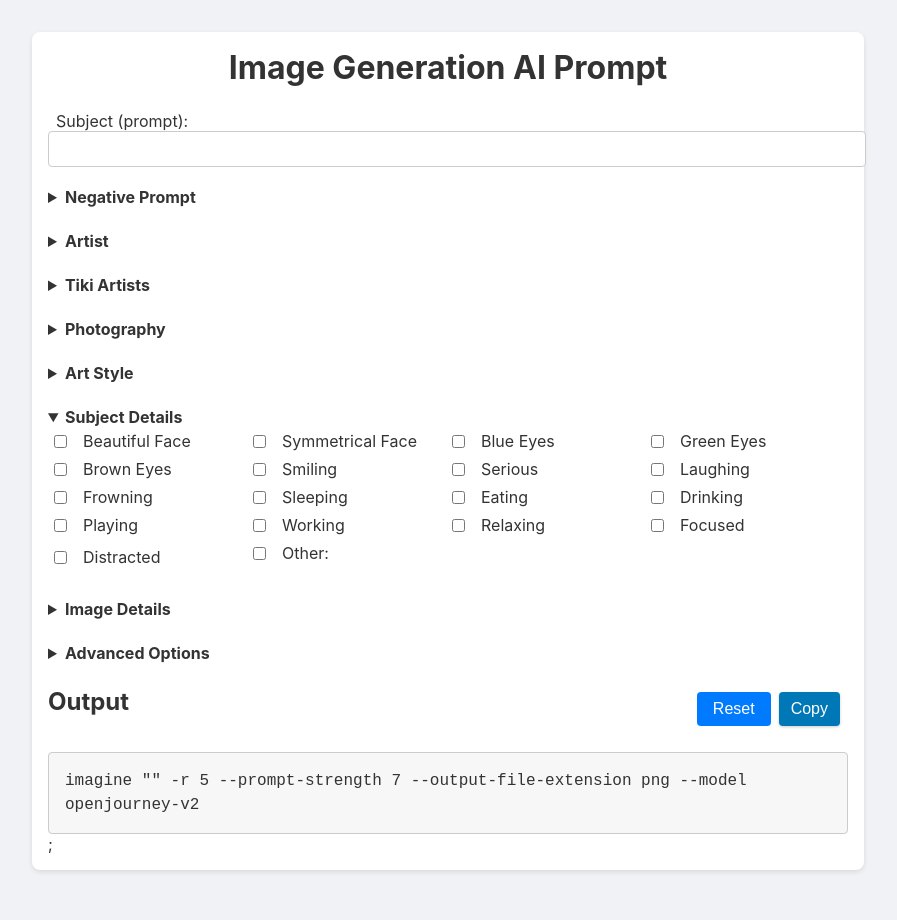
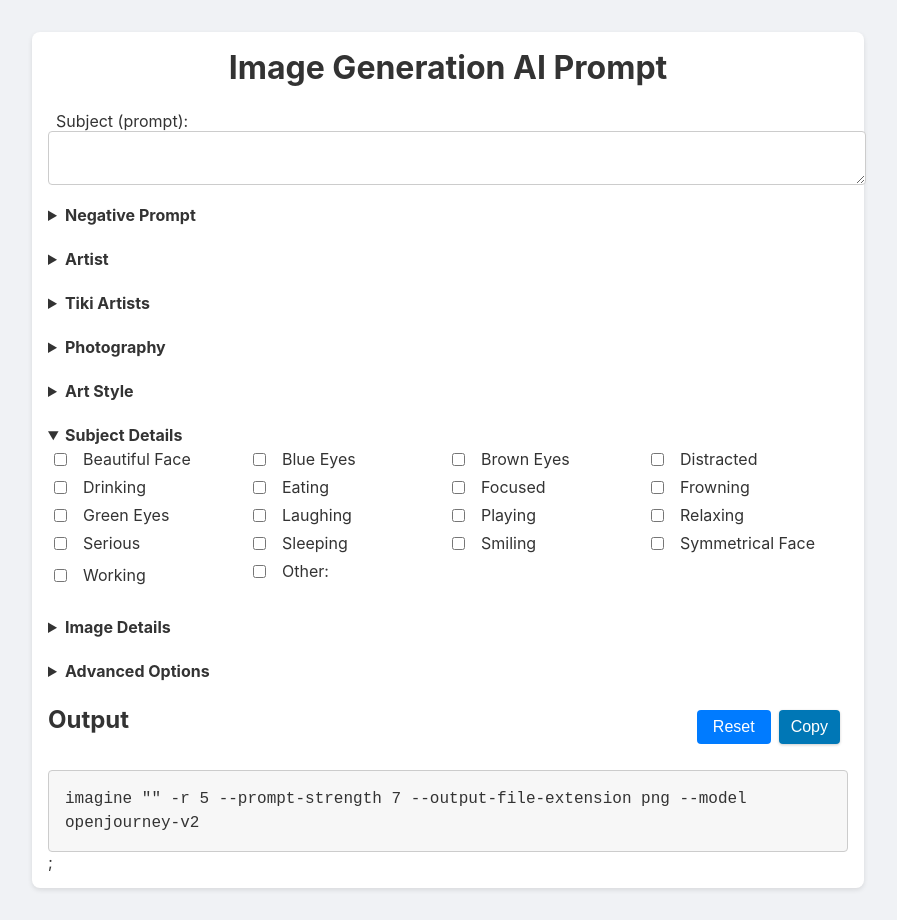
Before and after one commit to TheSteveK/ImagAIne-commandline-prompt-generator, a React (Create React App) app: page / in a window 1280 px wide. Both pictures are taken after a click on the heading "Subject Details". Shown: the whole page, without its empty margins (192-1089 px from the left). Built offline with nearby package versions, Linux system fonts and the light colour scheme.

Commit message:
more enhancements and bug fixes

```diff
--- a/src/components/options-group.js
+++ b/src/components/options-group.js
@@ -11,6 +11,8 @@ const OptionsGroup = ({
   includeNegativePrompt,
   handleNegativePromptToggle,
 }) => {
+  const sortedItems = group.items.slice().sort();
+
   return (
     <details key={group.id} className="checkbox-group" open={isExpanded}>
       <summary>{group.title}</summary>
@@ -30,7 +32,9 @@ const OptionsGroup = ({
       )}
       <fieldset>
         <legend className="visually-hidden">{group.title}</legend>
-        {group.items.map((item) => (
+        {!isNegativePrompt || (isNegativePrompt && includeNegativePrompt) ? (
+          <>
+            {sortedItems.map((item) => (
               <div key={`${group.id}-${item}`}>
                 <input
                   type="checkbox"
@@ -65,7 +69,7 @@ const OptionsGroup = ({
                 />
                 <label htmlFor={`${group.id}-other`}>Other:</label>
               </div>
-          <input
+              <textarea
                 type="text"
                 className="other-option-input"
                 id={`${group.id}-other-text`}
@@ -80,6 +84,8 @@ const OptionsGroup = ({
                 }}
               />
             </div>
+          </>
+        ) : null}
       </fieldset>
     </details>
   );
--- a/src/components/subject-input.js
+++ b/src/components/subject-input.js
@@ -3,7 +3,7 @@ import PropTypes from "prop-types";
 
 const SubjectInput = ({ subject, handleSubjectChange }) => {
   return (
-    <input
+    <textarea
       className="subject-input"
       type="text"
       id="subject"
--- a/src/hooks/use-options.js
+++ b/src/hooks/use-options.js
@@ -24,16 +24,29 @@ const useOptions = () => {
   };
 
   const handleNegativePromptToggle = (e) => {
-    setIncludeNegativePrompt(e.target.checked);
+    const isChecked = e.target.checked;
+    setIncludeNegativePrompt(isChecked);
+
     const newSelectedOptions = new Set(selectedOptions);
     preSelectedNegativePrompts.forEach((item) => {
-      if (e.target.checked) {
+      if (isChecked) {
         newSelectedOptions.add(item);
       } else {
         newSelectedOptions.delete(item);
       }
     });
     setSelectedOptions(newSelectedOptions);
+
+    if (!isChecked) {
+      // Clear negative prompt-related otherOptions when includeNegativePrompt is unchecked
+      const updatedOtherOptions = { ...otherOptions };
+      preSelectedNegativePrompts.forEach((item) => {
+        if (Object.prototype.hasOwnProperty.call(updatedOtherOptions, item)) {
+          delete updatedOtherOptions[item];
+        }
+      });
+      setOtherOptions(updatedOtherOptions);
+    }
   };
 
   const handleChange = (e, item) => {
--- a/src/options-advanced.js
+++ b/src/options-advanced.js
@@ -118,6 +118,32 @@ const OptionsAdvanced = [
     importance: "secondary",
     defaultValue: "openjourney-v2",
   },
+  {
+    id: "--sampler",
+    label: "Sampler",
+    type: "select",
+    options: [
+      { value: "plms", label: "PLMS" },
+      { value: "ddim", label: "DDIM (fast prototyping 8-15 steps)" },
+      { value: "k_dpm_fast", label: "K_DPM_Fast" },
+      { value: "k_dpm_adaptive", label: "K_DPM_Adaptive" },
+      { value: "k_lms", label: "K_LMS (default)" },
+      { value: "k_dpm_2", label: "K_DPM_2" },
+      {
+        value: "k_dpm_2_a",
+        label: "K_DPM_2_A (slow but good 30-80 steps)",
+      },
+      { value: "k_dpmpp_2m", label: "K_DPMPP_2M" },
+      { value: "k_dpmpp_2s_a", label: "K_DPMPP_2S_A" },
+      { value: "k_euler", label: "K_Euler" },
+      {
+        value: "k_euler_a",
+        label: "K_Euler_A (fast protyping, varied results)",
+      },
+      { value: "k_heun", label: "K_Heun" },
+    ],
+    importance: "secondary",
+  },
 ];
 
 export default OptionsAdvanced;
--- a/src/options.js
+++ b/src/options.js
@@ -47,6 +47,8 @@ const options = [
       "Text",
       "Watermark",
       "Bad art",
+      "Tumor",
+      "Cancer",
     ],
   },
   {
--- a/src/preselected-neg-prompts.js
+++ b/src/preselected-neg-prompts.js
@@ -1,3 +1,3 @@
-const preSelectedNegativePrompts = ["Ugly", "Duplication", "Out of frame"];
+const preSelectedNegativePrompts = ["Ugly", "Mutation", "Cancer", "Tumor"];
 
 export default preSelectedNegativePrompts;
```
Lines whose indentation alone changed are shown as unchanged.
